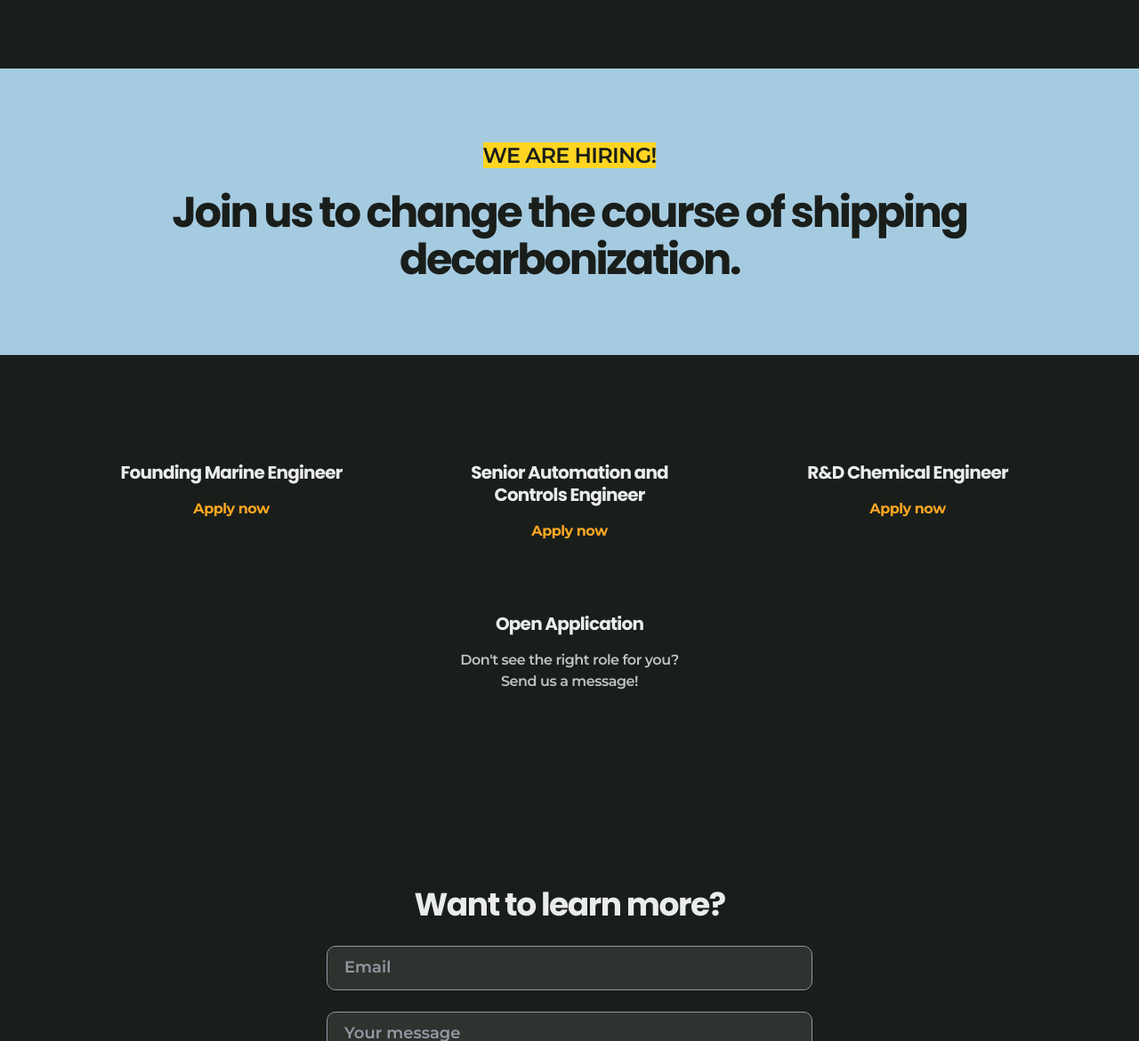
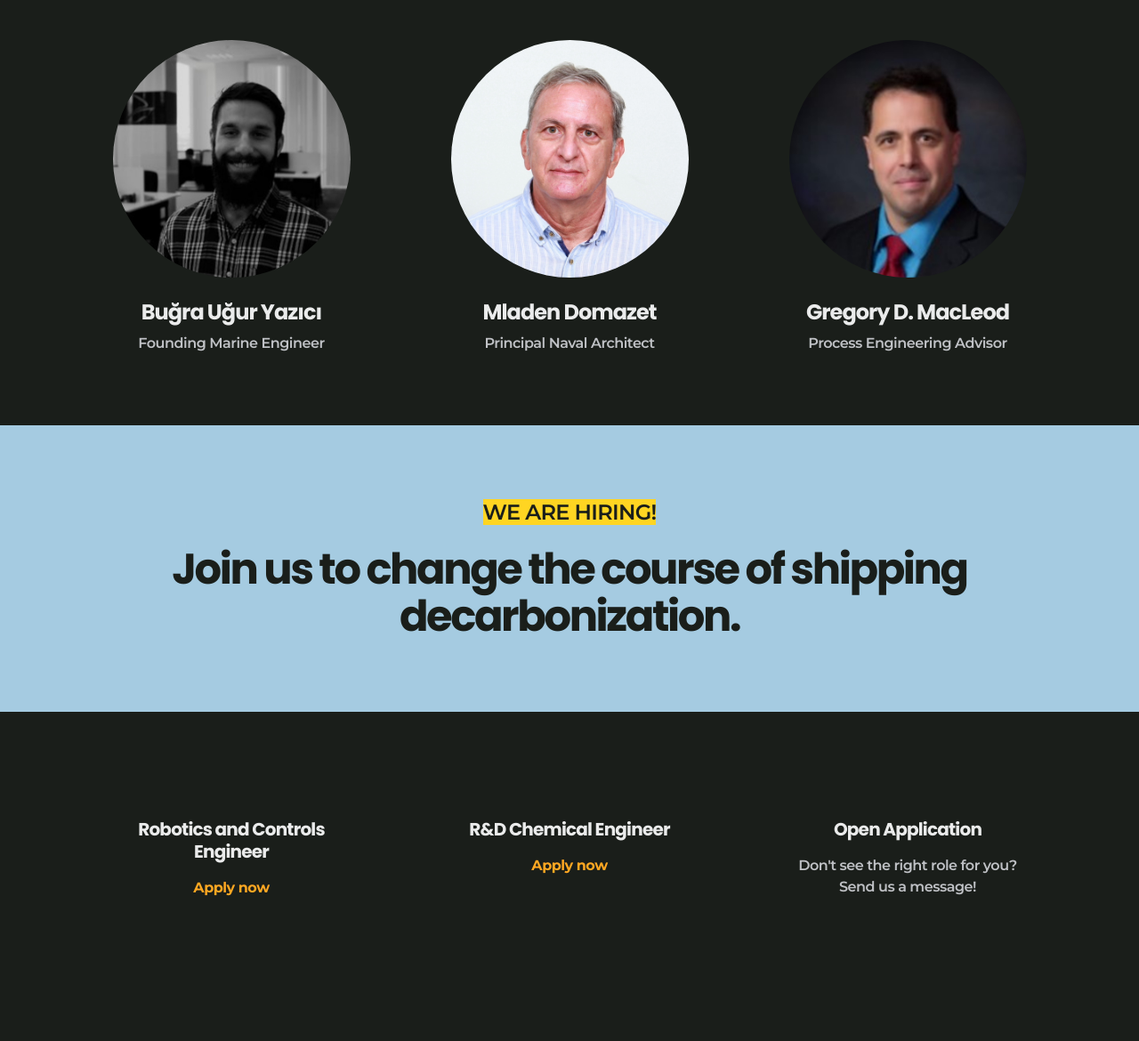
Before and after one commit to roujiawen/seabound-home, a plain HTML site: page index.html in a window 1280 px wide. Shown: the part 2615-3785 px from the top of the page at 89% size. Drawn offline with nearby package versions, Linux system fonts and the light colour scheme.

Commit message:
add 3 more team members + delete marine engineer job post

```diff
--- a/index.html
+++ b/index.html
@@ -207,10 +207,10 @@
 							</p>
 						</div>
 					</div>
-					<div class="row justify-content-center">
+					<div class="row justify-content-center mb-12">
 						<div class="col-sm-7 col-md-4 mb-12 mb-md-0" data-aos="fade" data-aos-delay="550">
 							<a href="https://www.linkedin.com/in/alishafredriksson/" target="_blank">
-							<img src="i/alisha-640x640.jpg" alt="" class="img-fluid mb-6 w-75 rounded-circle">
+							<img src="i/alisha-600x600.jpg" alt="" class="img-fluid mb-6 w-75 rounded-circle">
 							</a>
 							<h4 class="mb-2 text-light-1">
 											Alisha Fredriksson
@@ -221,7 +221,7 @@
 						</div>
 						<div class="col-sm-7 col-md-4 mb-12 mb-md-0" data-aos="fade" data-aos-delay="700">
 							<a href="https://www.linkedin.com/in/roujia-wen/" target="_blank">
-							<img src="i/roujia-640x640.png" alt="" class="img-fluid mb-6 w-75 rounded-circle">
+							<img src="i/roujia-600x600.png" alt="" class="img-fluid mb-6 w-75 rounded-circle">
 							</a>
 							<h4 class="mb-2 text-light-1">
 											Roujia Wen
@@ -242,6 +242,42 @@
 							</p>
 						</div>
 					</div>
+          <!-- <div class="container"> -->
+  					<div class="row justify-content-center">
+              <div class="col-sm-7 col-md-4 mb-12 mb-md-0" data-aos="fade" data-aos-delay="700">
+  							<a href="https://www.linkedin.com/in/bu%C4%9Fra-u%C4%9Fur-yaz%C4%B1c%C4%B1-a6470789/" target="_blank">
+  							<img src="i/bugra-600x600.png" alt="" class="img-fluid mb-6 w-75 rounded-circle">
+  							</a>
+  							<h4 class="mb-2 text-light-1">
+  											Buğra Uğur Yazıcı
+  							</h4>
+  							<p class="mb-0 text-light-2">
+  											Founding Marine Engineer
+  							</p>
+  						</div>
+  						<div class="col-sm-7 col-md-4 mb-12 mb-md-0" data-aos="fade" data-aos-delay="550">
+  							<a href="#" target="_blank">
+  							<img src="i/mladen-600x600.jpg" alt="" class="img-fluid mb-6 w-75 rounded-circle">
+  							</a>
+  							<h4 class="mb-2 text-light-1">
+  											Mladen Domazet
+  							</h4>
+  							<p class="mb-0 text-light-2">
+  											Principal Naval Architect
+  							</p>
+  						</div>
+  						<div class="col-sm-7 col-md-4 mb-12 mb-md-0" data-aos="fade" data-aos-delay="700">
+  							<a href="https://www.linkedin.com/in/gregorydmacleod/" target="_blank">
+  							<img src="i/greg-600x600.jpg" alt="" class="img-fluid mb-6 w-75 rounded-circle">
+  							</a>
+  							<h4 class="mb-2 text-light-1">
+  											Gregory D. MacLeod
+  							</h4>
+  							<p class="mb-0 text-light-2">
+  											Process Engineering Advisor
+  							</p>
+  						</div>
+  					</div>
 				</div>
 			</section>
 
@@ -264,32 +300,19 @@
 								</div>
 							</div>
 							<div class="row justify-content-center">
+
 								<div class="mb-8 mb-lg-0 col-sm-8 col-md-7 col-lg-4 d-flex" data-aos="fade" data-aos-delay="0">
 									<div class="w-100 p-8 p-md-16 bg-dark-1 p-xl-10 p-xxl-16 p-lg-3 py-lg-4">
 										<h5 class="text-light-1" placeholder="">
-													Founding Marine Engineer
+													Robotics and Controls Engineer
 										</h5>
 										<p class="my-4 text-light-2">
 										</p>
-										<a href="https://www.ycombinator.com/companies/seabound/jobs/ZIxVOCT-founding-marine-engineer" target="_blank" class="fw-bold text-action-7">
+										<a href="https://www.ycombinator.com/companies/seabound/jobs/H4Pc2X7-robotics-and-controls-engineer" target="_blank" class="fw-bold text-action-7">
 																	Apply now
 										</a>
 									</div>
 								</div>
-
-								<div class="mb-8 mb-lg-0 col-sm-8 col-md-7 col-lg-4 d-flex" data-aos="fade" data-aos-delay="0">
-									<div class="w-100 p-8 p-md-16 bg-dark-1 p-xl-10 p-xxl-16 p-lg-3 py-lg-4">
-										<h5 class="text-light-1" placeholder="">
-													Senior Automation and Controls Engineer
-										</h5>
-										<p class="my-4 text-light-2">
-										</p>
-										<a href="https://www.ycombinator.com/companies/seabound/jobs/H4Pc2X7-senior-automation-and-controls-engineer" target="_blank" class="fw-bold text-action-7">
-																	Apply now
-										</a>
-									</div>
-								</div>
-
 
 
 								<div class="mb-8 mb-lg-0 col-sm-8 col-md-7 col-lg-4 d-flex" data-aos="fade" data-aos-delay="0">
@@ -305,19 +328,6 @@
 									</div>
 								</div>
 
-                <div class="mb-8 mb-lg-0 col-sm-8 col-md-7 col-lg-4 d-flex" data-aos="fade" data-aos-delay="0">
-									<div class="w-100 p-8 p-md-16 bg-dark-1 p-xl-10 p-xxl-16 p-lg-3 py-lg-4">
-										<h5 class="text-light-1" placeholder="">
-													<!-- Senior Chemical (Process) Engineer -->
-										</h5>
-										<p class="my-4 text-light-2">
-										</p>
-										<a class="fw-bold text-action-7">
-																	<!-- Apply now -->
-										</a>
-									</div>
-								</div>
-
 								<div class="mb-8 mb-lg-0 col-sm-8 col-md-7 col-lg-4 d-flex" data-aos="fade" data-aos-delay="0">
 									<div class="w-100 p-8 p-md-16 bg-dark-1 p-xl-10 p-xxl-16 p-lg-3 py-lg-4">
 										<h5 class="text-light-1" placeholder="">
@@ -325,14 +335,6 @@
 										</h5>
 										<p class="my-4 text-light-2">
 													Don't see the right role for you? Send us a message!
-										</p>
-									</div>
-								</div>
-								<div class="mb-8 mb-lg-0 col-sm-8 col-md-7 col-lg-4 d-flex" data-aos="fade" data-aos-delay="0">
-									<div class="w-100 p-8 p-md-16 bg-dark-1 p-xl-10 p-xxl-16 p-lg-3 py-lg-4">
-										<h5 class="text-light-1" placeholder="">
-										</h5>
-										<p class="my-4 text-light-2">
 										</p>
 									</div>
 								</div>
```
Also changed, not shown: i/alisha-600x600.jpg (added), i/alisha-640x640.jpg (deleted), i/bugra-600x600.png (added), i/greg-600x600.jpg (added), i/mladen-600x600.jpg (added), i/roujia-600x600.png (added), i/roujia-640x640.png (deleted).
